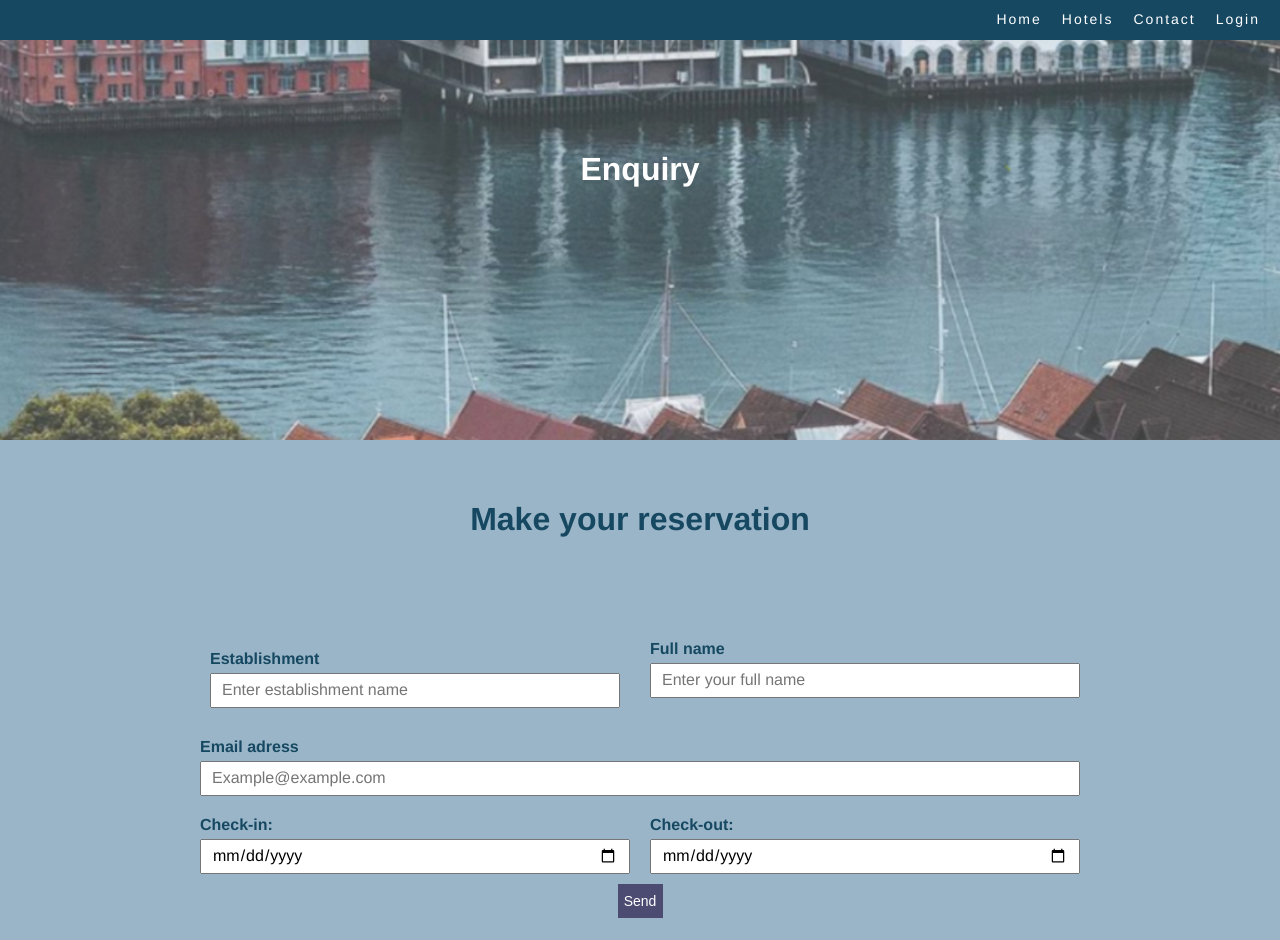
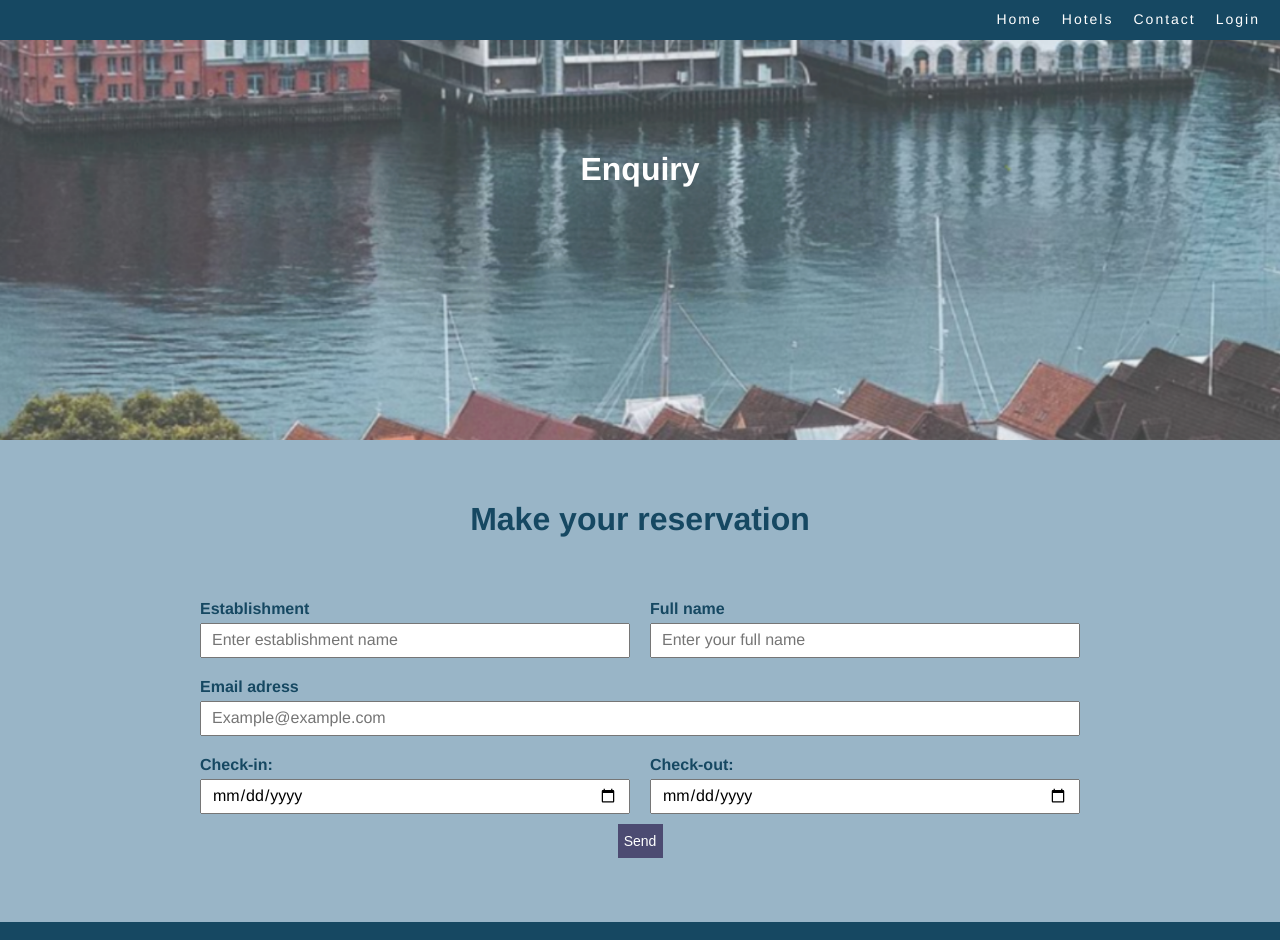
Before and after one commit to elisemykle/elise-myklebust-project-exam-2, a React (Create React App) app: page /Enquiry in a window 1280 px wide. Shown: the top 940 px of the page. Built offline with nearby package versions, Linux system fonts and the light colour scheme; a web font is replaced by a local one.

Commit message:
Stylet enquiry form

```diff
--- a/src/components/visitor/enquiry/Enquiry.js
+++ b/src/components/visitor/enquiry/Enquiry.js
@@ -48,12 +48,10 @@ export default function Enquiry(props){
 			</div>
 			<form className="row enquiry__form" onSubmit={handleSubmit(onSubmit)}>
 				<div className="col-6 col-m-12">
-					<div className="col-6 col-m-12">
 					<label className="form__label">Establishment</label>
 					<input className="form__input" name="firstname" placeholder="Enter establishment name" ref={register}/>
 					{errors.firstname && <p className="error__message">Please enter minimum 2 characters.</p>}
 				</div>
-			</div>
 
 				<div className="col-6 col-m-12">
 					<label className="form__label">Full name</label>
--- a/src/css/enquiry.scss
+++ b/src/css/enquiry.scss
@@ -26,4 +26,5 @@
 .enquiry__form{
     max-width: 900px;
     margin: 0 auto;
+    margin-top: -40px;
 }
```
